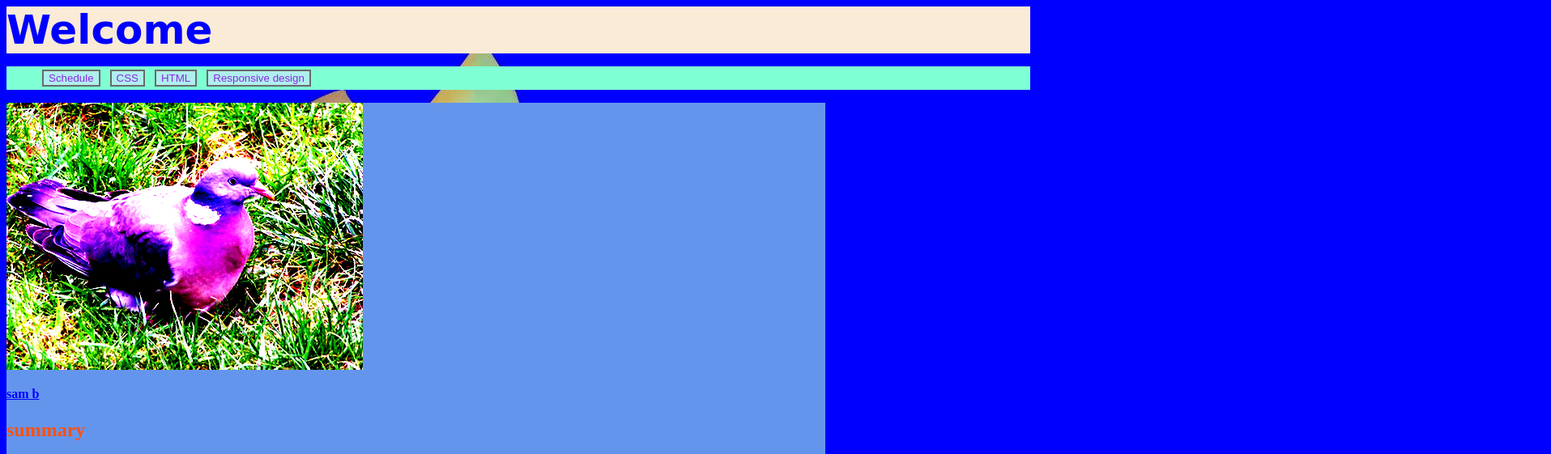
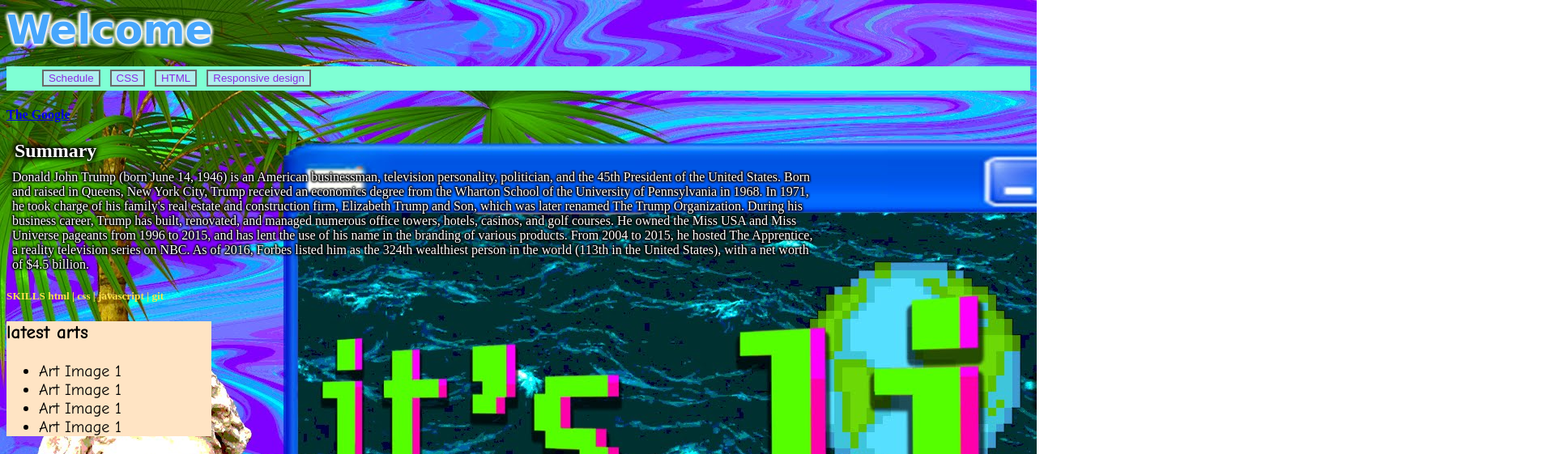
Before and after one commit to SamBoyce/Lesson_4, a plain HTML site: page index.html in a window 1280 px wide. Shown: the top 561 px of the page at 81% size, 1915 px wide, since content can reach past the window. Drawn offline with Linux system fonts and the light colour scheme.

Commit message:
before buttons and so forth

```diff
--- a/css/styles.css
+++ b/css/styles.css
@@ -8,24 +8,28 @@ yell tan- FEE24D
 body {
     background-color:none;
     background-image: url(images/itslit.jpg);
-/*    TRANSITIONS  */
-    background-image: url(images/idubbbzdance.jpg);
 
-    color: FE500D;
+    color: FEE24D;
 
     background-attachment: fixed;
 }
 
-.image-content   {
-    filter: contrast(500%);
+
+h1 {
+    color:47A6FC;
+    font-family: cursive;
+    font-size: 50px;
 }
 
-
-
-h1 {
-    color:blue;
-    font-family: cursive;
-    font-size: 50px;
+h2 {
+    color: white;
+    text-shadow:
+        0 0 6px black,
+        0 0 6px black,
+        0 0 6px black,
+        0 0 6px black,
+        0 0 6px black;
+    margin: 10px;
 }
 
 /*all buttons*/
@@ -42,15 +46,22 @@ button {
 
 
 aside {
-    color:red;
+    color:black;
     font-family: "Comic Sans MS", cursive, sans-serif;
-    font-size: 40px;
+    font-size: 20px;
 }
 
 
 #header {
     width:100%;
-    background-color: antiquewhite;
+    background-color: none;
+    text-shadow:
+         0 0 5px white,
+         0 0 5px white,
+         0 0 5px white,
+         0 0 5px white,
+         0 0 5px white,
+         0 0 5px white;
 }
 
 #header > h1 {
@@ -60,7 +71,13 @@ aside {
 #nav {
     width:100%;
     background-color: aquamarine;
+    min-height: 30px;
+    height: auto;
 }
+
+nav > ul [
+
+]
 
 .menu {
     display:flex;
@@ -75,12 +92,20 @@ aside {
 }
 
 #main-content-wrapper {
-    background-color:cornflowerblue;
+    background-color:none;
     width: 80%;
 }
 
 p {
-    color: red;
+    color: white;
+    text-shadow:
+        0 0 3px black,
+        0 0 3px black,
+        0 0 3px black,
+        0 0 3px black,
+        0 0 3px black,
+        0 0 3px black;
+    margin: 7px;
 }
 
 
@@ -92,7 +117,16 @@ p {
     width:20%;
 }
 
+#favorite-sites {
+    color: none;
+}
 
+img {
+    height: 200px;
+    width: 200px;
+    background-color: none;
+
+}
 
 footer {
     background-color: blueviolet;
--- a/index.html
+++ b/index.html
@@ -36,15 +36,14 @@
                 <div class="side-by-side">
                     <section class="image-content">
 
-                    <img src="css/images/pig.jpg">
 
                     <h4>
-                    <a href='https:google.com'> sam b
+                    <a href='https:google.com'> The Google
                         </a>
                         </h4>
                     </section>
                     <article>
-                    <h2> summary </h2>
+                    <h2> Summary </h2>
                         <p>Donald John Trump (born June 14, 1946) is an American businessman, television personality, politician, and the 45th President of the United States. Born and raised in Queens, New York City, Trump received an economics degree from the Wharton School of the University of Pennsylvania in 1968. In 1971, he took charge of his family's real estate and construction firm, Elizabeth Trump and Son, which was later renamed The Trump Organization. During his business career, Trump has built, renovated, and managed numerous office towers, hotels, casinos, and golf courses. He owned the Miss USA and Miss Universe pageants from 1996 to 2015, and has lent the use of his name in the branding of various products. From 2004 to 2015, he hosted The Apprentice, a reality television series on NBC. As of 2016, Forbes listed him as the 324th wealthiest person in the world (113th in the United States), with a net worth of $4.5 billion. </p>
 
                     </article>
@@ -100,7 +99,6 @@
 
                 <footer>footy</footer>
 
-            <img src="css/images/pig.jpg">
 
     <script src='js/main.js'> </script>
 
```
